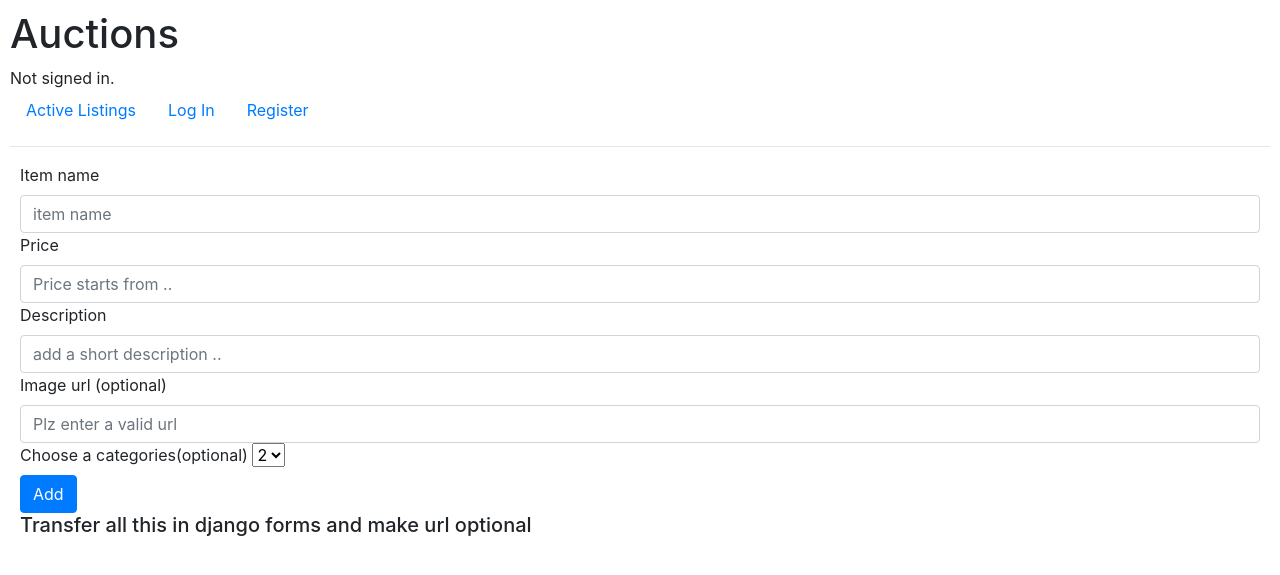
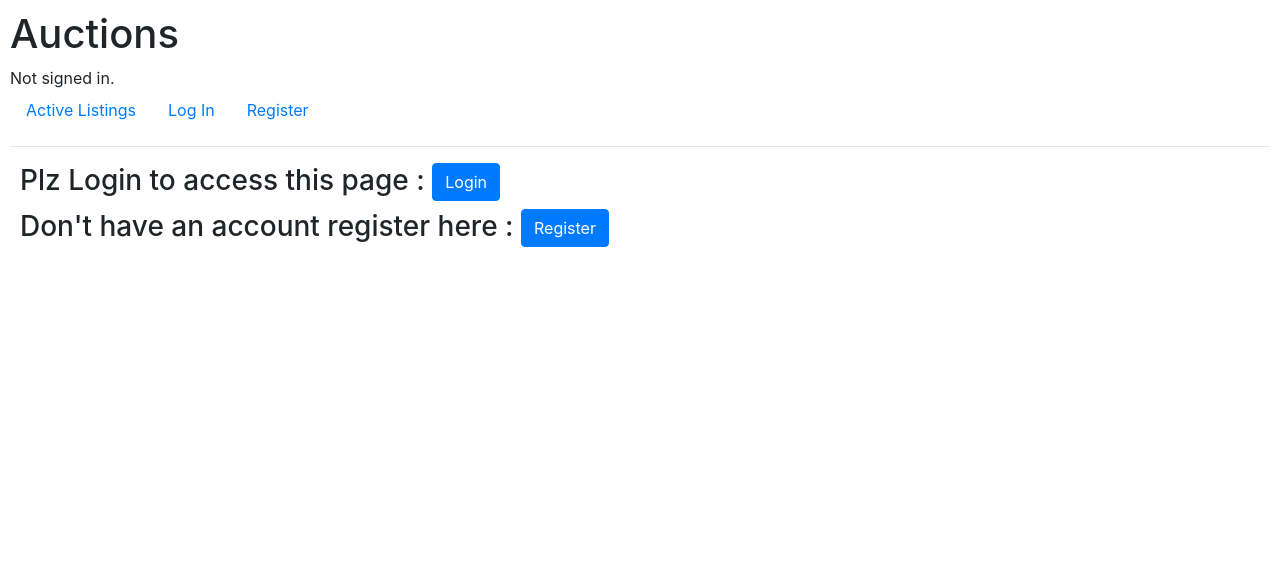
Before and after one commit to Nikhil-B-builds/Commerce, a Django app: page /Add in a window 1280 px wide. Shown: the top 575 px of the page. Run offline with Django 3.2, Linux system fonts and the light colour scheme; some libraries are stand-ins or nearby versions.

Commit message:
Refactor Listings model to replace 'Categories' field with 'category' field using choices, update admin display, and enhance templates for better user experience

```diff
--- a/auctions/admin.py
+++ b/auctions/admin.py
@@ -3,7 +3,7 @@ from auctions.models import *
 # Register your models here.
 
 class AdminListing(admin.ModelAdmin):
-    list_display = ("id","name","price","created_on","image",'Categories')
+    list_display = ("id","name","price","created_on","image","category")
 
 
 class Userlisting(admin.ModelAdmin):
--- a/auctions/static/auctions/styles.css
+++ b/auctions/static/auctions/styles.css
@@ -46,6 +46,7 @@ body {
       }
     }
 
+
   }
 
 }
--- a/auctions/templates/auctions/Add_listing.html
+++ b/auctions/templates/auctions/Add_listing.html
@@ -1,6 +1,8 @@
 {% extends "auctions/layout.html" %}
 
 {% block body %}
+
+ {% if user.is_authenticated %}
     {% if warning%}
     <div class="alert alert-warning" role="alert">
         {{warning}}
@@ -10,7 +12,7 @@
     <form action="{% url 'add' %}" method="post">
         {% csrf_token %}
         {% for item in form %}
-        <div >
+        <div style="margin-bottom: 10px;" >
             <label for="Name" class="form-label">{{item.label}}</label>
             {{item}}
         </div>
@@ -18,5 +20,26 @@
         <input class="btn btn-primary" type="submit" value="Add">
     </form>
 
- <h5> Transfer all this in django forms and make url optional </h5>
+ {% else %}
+
+  <div>
+
+        <h3>Plz Login to access this page :
+         <a href="{% url 'login' %}" class="btn btn-primary">
+          Login
+         </a>
+        </h3>
+
+    </div>
+
+    <div>
+        <h3>Don't have an account register here :
+            <a href="{% url 'register' %}" class="btn btn-primary">
+            Register
+            </a>
+       </h3>
+    </div>
+
+ {% endif %}
+
 {% endblock %}
--- a/auctions/views.py
+++ b/auctions/views.py
@@ -72,12 +72,12 @@ class Createlisting(forms.Form):
             return temp_url
 
         try:
-            print("1"*10)
+
             response = requests.get(image_url,timeout=3)
 
             content = response.headers.get("content-type","")
             if not content.startswith("image/"):
-                print("2"*10)
+
                 raise forms.ValidationError("Must be a image")
         except requests.RequestException:
             return temp_url
@@ -85,10 +85,21 @@ class Createlisting(forms.Form):
         return image_url
 
 
-    categorie = forms.ChoiceField(
-            label='Choose a categories(optional)',
-            choices=[('1','2'),('3','4')],
-        )
+    category = forms.ChoiceField(
+    choices=[
+        ('None','NO category'),
+        ('electronics', 'Electronics'),
+        ('books', 'Books'),
+        ('fashion', 'Fashion'),
+        ('home', 'Home & Garden'),
+    ],
+    initial='None',
+    widget=forms.Select(attrs={
+        'class':"form-select",
+
+    })
+
+)
 
 class BidForm(forms.Form):
         # def __init__(self,*args,**kwargs):
@@ -182,7 +193,8 @@ def add(request):
                 price = form.cleaned_data["price"]
                 img = form.cleaned_data["image"]
                 description = form.cleaned_data['description']
-                Listings.objects.create(name=name,price=price,image=img,description=description)
+                category = form.cleaned_data['category']
+                Listings.objects.create(name=name,price=price,image=img,description=description,category=category)
                 listing = Listings.objects.last()
                 Createdby.objects.create(name=request.user,listing_id=listing.id)
                 return redirect('index')
@@ -206,45 +218,49 @@ def add(request):
     })
 
 
+def ren(request,name,data,total_bids,highest,req,id):
+    warn=''
+    if req == 'Higher value':
+       warn = 'Bid value should be higher then current price'
+    elif req == 'not_login':
+       warn = 'You must first login to Bid'
+    else :
+     bid = False
 
+    return render(request,'auctions/entry.html',
+                                    {
+                                    'data':data,
+                                    'Bid':total_bids,
+                                    'form':BidForm,
+                                    'name':name,
+                                    'id':id,
+                                    'highest':highest,
+                                    'warning' :warn,
+                                    'created_by':Createdby.objects.get(listing_id=id),
+                                    'category':data.get_category_display(),
+                                })
 
 def entry(request,name,id):
     data = Listings.objects.get(id=id)
     bid_data = Bid.objects.filter(listing_id=id)
     total_bids = bid_data.count()
     highest = bid_data.order_by("-amount").first()
+    if request.method == 'POST':
 
+        if request.user.is_authenticated :
+            form = BidForm(request.POST)
+            if form.is_valid():
+                bid = form.cleaned_data['bid']
 
-    # highest = 'who is the highest amoung all'
-    if request.method == 'POST':
-        form = BidForm(request.POST)
+                if int(bid)<= data.price:
+                    return  ren(request,name,data,total_bids,highest,'Higher value',id)
 
-        if form.is_valid():
-            bid = form.cleaned_data['bid']
-            if int(bid)<= data.price:
-                return render(request,'auctions/entry.html',
-                                                  {
-                                                    'data':data,
-                                                    'Bid':total_bids,
-                                                    'form':BidForm,
-                                                    'name':name,
-                                                    'id':id,
-                                                    'highest':highest,
-                                                    'warning' :'Bid value should be higher than current price',
-                                                    'created_by':Createdby.objects.get(listing_id=id),
-                                                  })
-            Bid.objects.create(amount=bid,listing_id=id,user=request.user)
-            Listings.objects.filter(id=id).update(price=bid)
-            return redirect('entry',name=name,id=id)
-        else :
+                Bid.objects.create(amount=bid,listing_id=id,user=request.user)
+                Listings.objects.filter(id=id).update(price=bid)
+                return redirect('entry',name=name,id=id)
+
             return redirect('entry',name=name,id=id)
 
-    return render(request,'auctions/entry.html',{
-        'data':data,
-        'Bid':total_bids,
-        'form':BidForm,
-        'name':name,
-        'id':id,
-        'highest':highest,
-        'created_by':Createdby.objects.get(listing_id=id),
-    })
+        return ren(request,name,data,total_bids,highest,'not_login',id)
+
+    return ren(request,name,data,total_bids,highest,0,id)
```
Also changed, not shown: auctions/models.py (+8 -2 lines), auctions/templates/auctions/entry.html (+9 -7 lines), auctions/migrations/0009_remove_listings_categories_listings_category.py (added).
